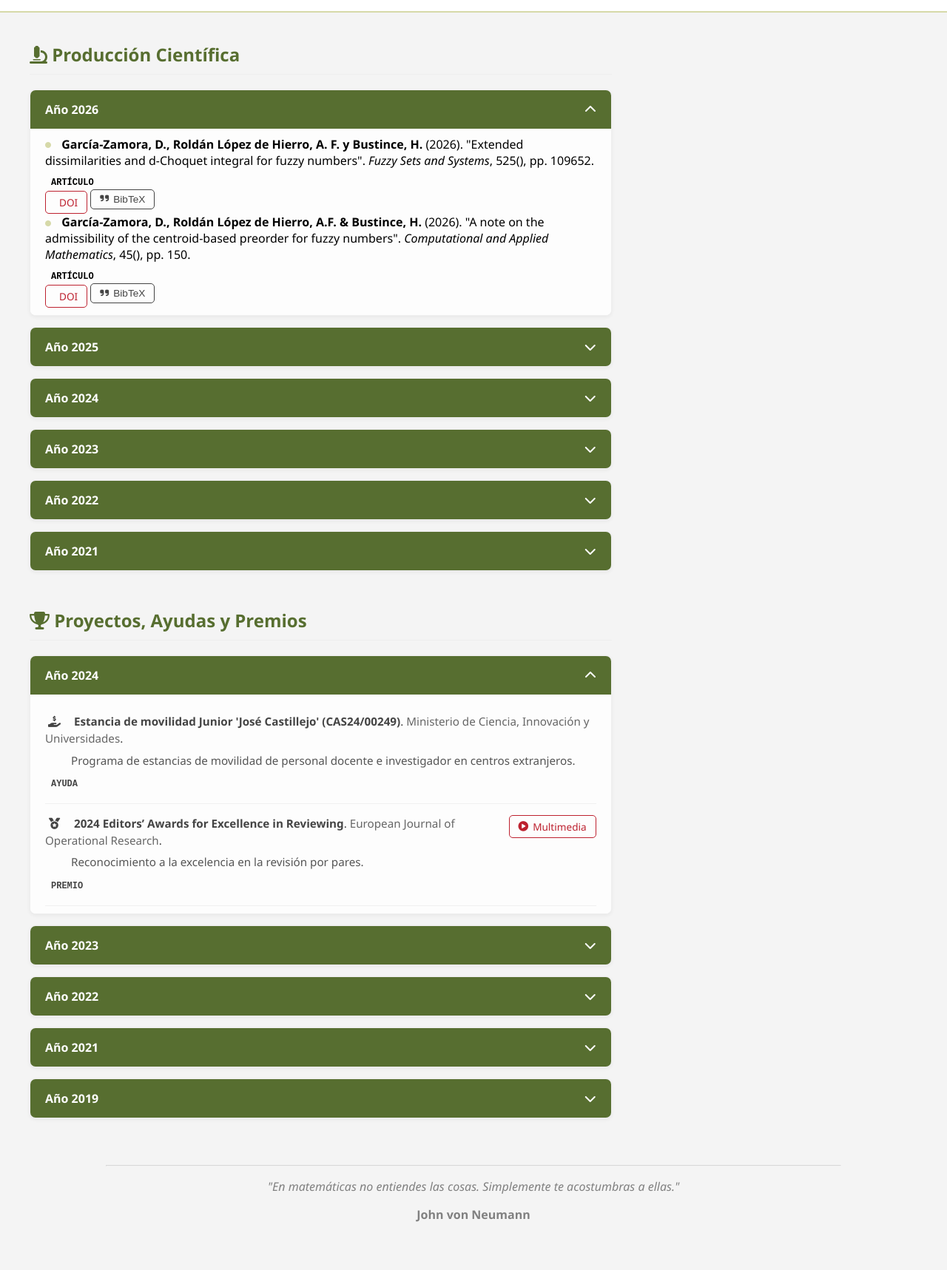
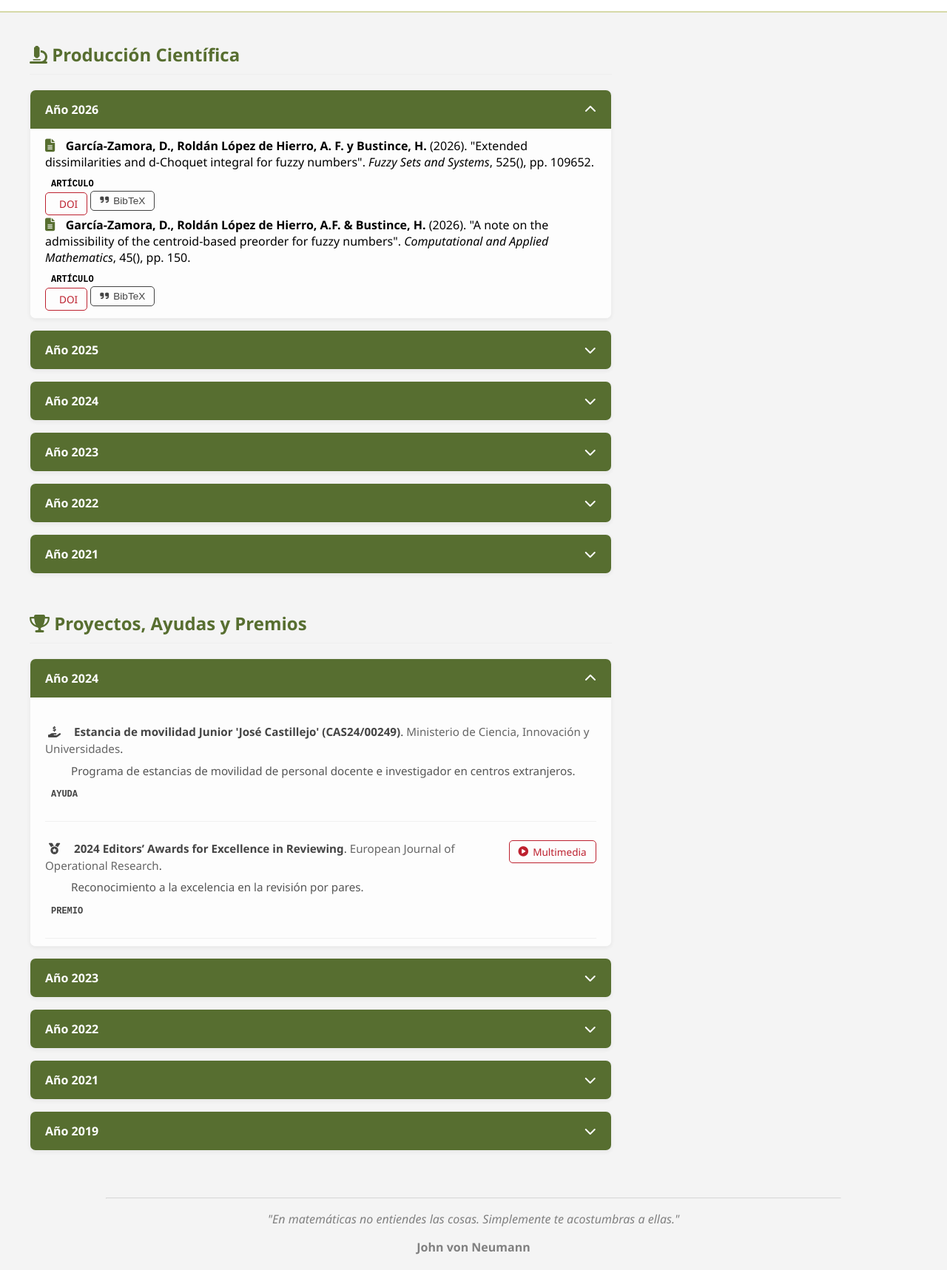
Before and after one commit to dgzamora/dgzamora.github.io, a Jekyll site: the page built from investigacion.html, in a window 1280 px wide. Shown: the part 265-1982 px from the top of the page at 74% size. Built offline with Jekyll 4.4.1, drawn with Linux system fonts in a browser that asks for light colours; a style sheet for code colours, icons or effects is not loaded; before the commit the page ends 1938 px from its top, so only the background shows below that.

Commit message:
research_v2

```diff
--- a/assets/css/main.css
+++ b/assets/css/main.css
@@ -77,12 +77,12 @@ body { font-family: 'Segoe UI', sans-serif; margin: 0; background: #f4f4f4; }
 
 /* Estilo para las publicaciones */
 .pub-card {
-    padding: 15px 0;
     border-bottom: 1px solid #f0f0f0;
     display: flex;
     justify-content: space-between;
     align-items: flex-start;
-    gap: 20px;
+    padding: 25px 0 !important; /* Más espacio arriba y abajo */
+    gap: 30px !important;
 }
 
 .pub-reference {
@@ -242,3 +242,10 @@ body { font-family: 'Segoe UI', sans-serif; margin: 0; background: #f4f4f4; }
     font-weight: bold !important;
     text-transform: uppercase !important;
 }
+.pub-type-icon {
+    color: var(--uja-green);
+    margin-right: 10px;
+    width: 20px;
+    text-align: center;
+    font-size: 1.1rem;
+}
--- a/investigacion.html
+++ b/investigacion.html
@@ -17,9 +17,20 @@ title: Investigación
 
         <div class="subjects-container">
             {% for pub in bloque.publicaciones %}
-            <div class="pub-card-wrapper"> <div class="pub-info-row">
+            <div class="pub-card-wrapper">
+                <div class="pub-info-row">
                     <div class="pub-content-text">
-                        <i class="fas fa-circle" style="font-size: 0.5em; vertical-align: middle; margin-right: 10px; color: var(--accent-gold);"></i>
+                        <span class="pub-type-icon">
+                            {% if pub.tipo == "artículo" %}
+                                <i class="fas fa-file-alt"></i>
+                            {% elsif pub.tipo == "congreso" %}
+                                <i class="fas fa-users"></i>
+                            {% elsif pub.tipo == "capítulo" %}
+                                <i class="fas fa-book"></i>
+                            {% else %}
+                                <i class="fas fa-certificate"></i>
+                            {% endif %}
+                        </span>
                         <strong>{{ pub.autores }}</strong> ({{ bloque.anio }}).
                         "{{ pub.titulo }}".
                         {% if pub.tipo == "artículo" %}
```
